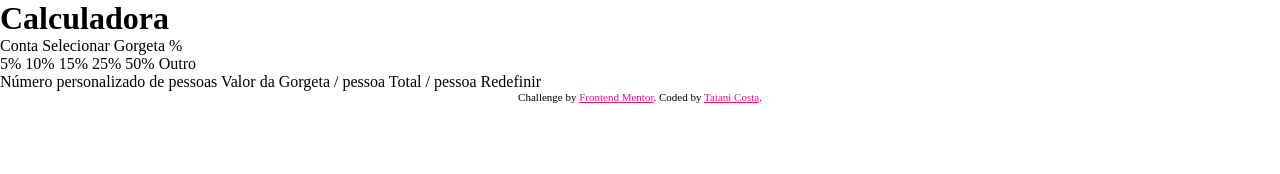
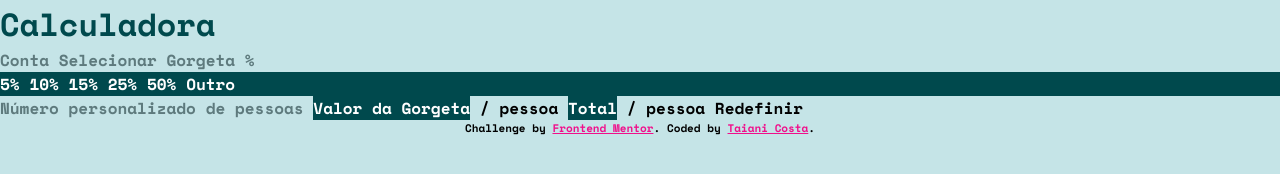
Before and after one commit to TaianiCosta/calculadora, a plain HTML site: page index.html in a window 1280 px wide. Drawn offline with nearby package versions, Linux system fonts and the light colour scheme.

Commit message:
Cores de cada item

```diff
--- a/style.css
+++ b/style.css
@@ -20,8 +20,27 @@
     padding: 0;
 }
 
-<body {
+body {
     font-family: 'Space Mono', monoespaçado;
+    background-color: hsl(185, 41%, 84%);
+}
+
+h1 {
+    color: hsl(183, 100%, 15%);
+}
+
+p1 {
+    color: hsl(186, 14%, 43%);
+}
+
+.valor {
+    color: hsl(0, 0%, 100%);
+    background-color: hsl(183, 100%, 15%);
+}
+
+p2 {
+    color: hsl(0, 0%, 100%);
+    background-color: hsl(183, 100%, 15%);
 }
 
 .attribution {
```
